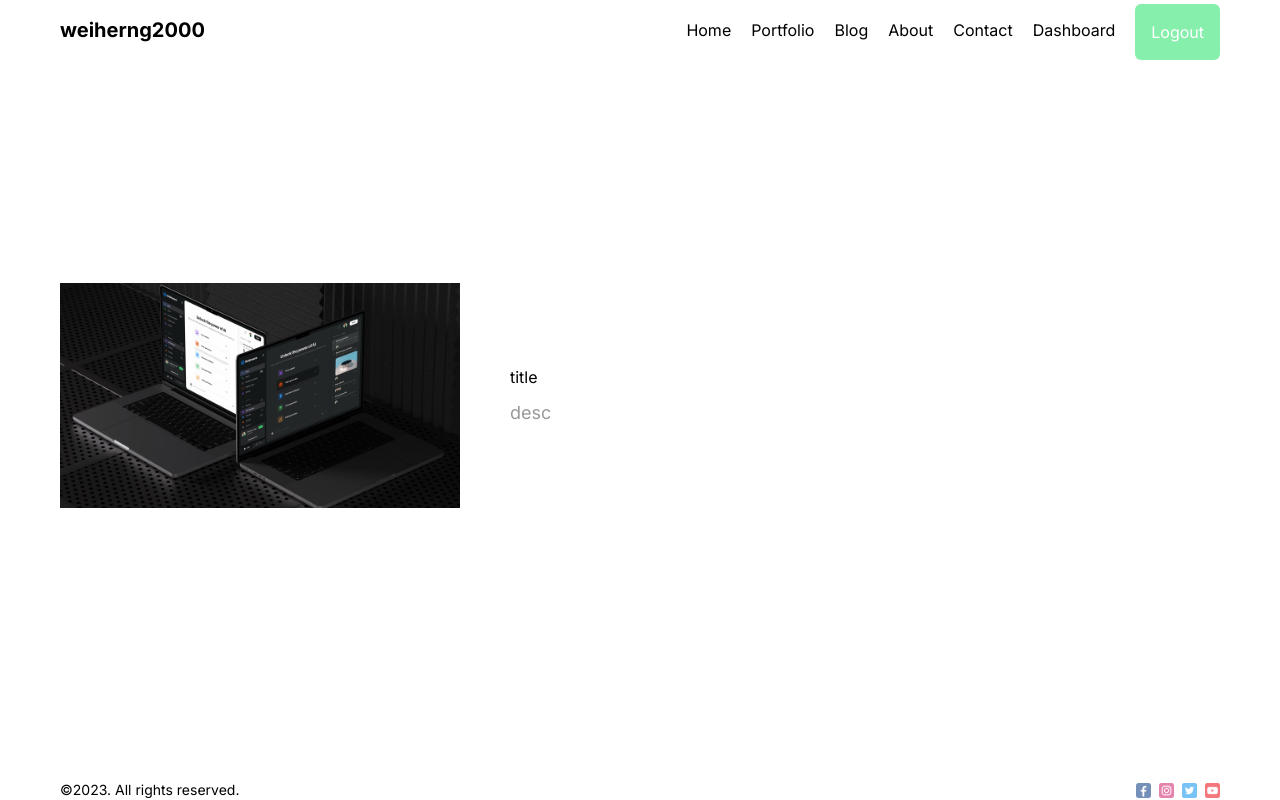
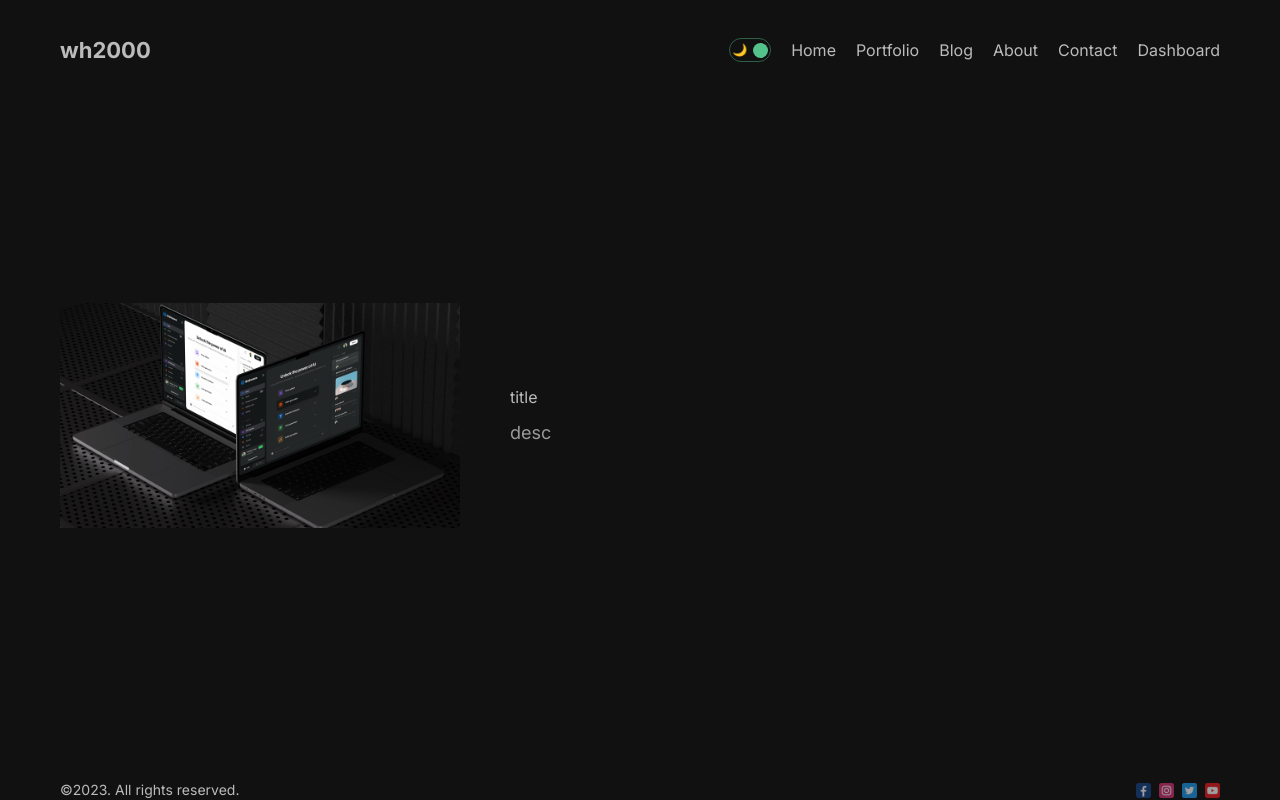
Before and after one commit to weiherng2000/next-fullstack, a Next.js app: page /Blog in a window 1280 px wide. Built offline with nearby package versions, Linux system fonts and the light colour scheme.

Commit message:
added mode

```diff
--- a/src/app/Blog/[id]/page.jsx
+++ b/src/app/Blog/[id]/page.jsx
@@ -1,9 +1,44 @@
 import React from 'react'
+import styles from '@/app/blog/[id]/page.module.css'
+import Image from "next/image";
+import pic from "public/pexels-photo.jpeg";
+
+
 
 const BlogPost = () => {
   return (
-    <div>
-      BlogPost
+    <div className={styles.container}>
+      <div className={styles.top}>
+        <div className={styles.info}>
+          <h1 className={styles.title}>title</h1>
+          <p className={styles.desc}>
+           desc
+          </p>
+          <div className={styles.author}>
+            <Image
+              src= {pic}
+              alt=""
+              width={40}
+              height={40}
+              className={styles.avatar}
+            />
+            <span className={styles.username}>username</span>
+          </div>
+        </div>
+        <div className={styles.imageContainer}>
+          <Image
+            src= {pic}
+            alt=""
+            fill={true}
+            className={styles.image}
+          />
+        </div>
+      </div>
+      <div className={styles.content}>
+        <p className={styles.text}>
+         Random content
+        </p>
+      </div>
     </div>
   );
 };
--- /dev/null
+++ b/src/app/blog/[id]/page.module.css
@@ -0,0 +1,51 @@
+.container {
+}
+
+.top {
+  display: flex;
+}
+
+.info {
+  flex: 1;
+  display: flex;
+  flex-direction: column;
+  justify-content: space-between;
+}
+
+.title{
+  font-size: 40px;
+}
+
+.desc{
+  font-size: 18px;
+  font-weight: 300;
+}
+
+.author {
+  display: flex;
+  align-items: center;
+  gap: 10px;
+}
+
+.avatar {
+  object-fit: cover;
+  border-radius: 50%;
+}
+
+.imageContainer {
+  flex: 1;
+  height: 300px;
+  position: relative;
+}
+
+.image {
+  object-fit: cover;
+}
+
+.content {
+  margin-top: 50px;
+  font-size: 20px;
+  font-weight: 300;
+  color: #999;
+  text-align: justify;
+}
--- a/src/app/layout.js
+++ b/src/app/layout.js
@@ -2,6 +2,7 @@ import './globals.css'
 import { Inter } from 'next/font/google'
 import Navbar from "@/components/navbar/Navbar";
 import Footer from "@/components/footer/Footer";
+import { ThemeProvider } from '@/context/ThemeContext';
 
 const inter = Inter({ subsets: ['latin'] })
 
@@ -14,11 +15,13 @@ export default function RootLayout({ children }) {
   return (
     <html lang="en">
       <body className={inter.className}>
-        <div className = "container">
-            <Navbar/>
-            {children}
-            <Footer/>
-        </div>
+        <ThemeProvider>
+          <div className = "container">
+              <Navbar/>
+              {children}
+              <Footer/>
+          </div>
+        </ThemeProvider>
       </body>
 
     </html>
--- /dev/null
+++ b/src/components/darkmode/Darkmode.jsx
@@ -0,0 +1,19 @@
+'use client'
+import React, { useContext } from "react";
+import styles from '@/components/darkmode/Darkmode.module.css'
+import { ThemeContext } from "@/context/ThemeContext"
+
+const Darkmode = () => {
+  const { toggle,mode } = useContext(ThemeContext);
+  return (
+    <div className={styles.container} onClick={toggle}>
+      <div className={styles.icon} >🌙</div>
+      <div className={styles.icon}>🔆</div>
+      <div
+        className={styles.ball} style={mode === "light" ? { left: "2px" } : { right: "2px" }}
+      />
+    </div>
+  )
+}
+
+export default Darkmode
--- /dev/null
+++ b/src/components/darkmode/Darkmode.module.css
@@ -0,0 +1,24 @@
+.container{
+    width: 42px;
+    height: 24px;
+    border: 1.5px solid #53c28b70;
+    border-radius: 30px;
+    display: flex;
+    align-items: center;
+    justify-content: space-between;
+    padding: 2px;
+    position: relative;
+    cursor: pointer;
+  }
+
+  .icon{
+    font-size: 12px;
+  }
+
+  .ball{
+    width: 15px;
+    height: 15px;
+    background-color: #53c28b;
+    border-radius: 50%;
+    position: absolute;
+  }
--- a/src/components/navbar/Navbar.jsx
+++ b/src/components/navbar/Navbar.jsx
@@ -1,6 +1,8 @@
 "use client"
 import Link from 'next/link'
 import React from 'react'
+import Darkmode from '@/components/darkmode/darkmode'
+import styles from '@/components/navbar/navbar.module.css'
 
 
 const links = [
@@ -38,15 +40,20 @@ const links = [
 
 const Navbar = () => {
   return (
-    <div className = "h-100 flex justify-between items-center">
-       <Link href = "/" className = "font-bold text-xl">weiherng2000</Link>
-       <div className = "flex items-center gap-5">
-          {links.map(link => (
-            <Link key = {link.id} href = {link.url}>{link.title}</Link>
+    <div className={styles.container}>
+        <Link href="/" className={styles.logo}>
+          wh2000
+        </Link>
+        <div className={styles.links}>
+        <Darkmode />
+          {links.map((link) => (
+            <Link key={link.id} href={link.url} className={styles.link}>
+              {link.title}
+            </Link>
           ))}
-          <button className = "mt-1 p-4 border-none bg-green-300 text-white cursor-pointer rounded-md "onClick = {() => {console.log("logged out")}}>Logout</button>
-       </div>
-    </div>
+
+        </div>
+      </div>
   )
 }
 
--- /dev/null
+++ b/src/components/navbar/navbar.module.css
@@ -0,0 +1,27 @@
+.container {
+    height: 100px;
+    display: flex;
+    justify-content: space-between;
+    align-items: center;
+  }
+
+  .logo {
+    font-weight: bold;
+    font-size: 22px;
+
+  }
+
+  .links {
+    display: flex;
+    align-items: center;
+    gap: 20px;
+  }
+
+  .logout {
+    padding: 5px;
+    border: none;
+    background-color: #53c28b;
+    color: white;
+    cursor: pointer;
+    border-radius: 3px;
+  }
--- /dev/null
+++ b/src/context/ThemeContext.js
@@ -0,0 +1,19 @@
+"use client";
+
+import { createContext, useState } from "react";
+
+export const ThemeContext = createContext();
+
+export const ThemeProvider = ({ children }) => {
+  const [mode, setMode] = useState("dark");
+
+  const toggle = () => {
+    setMode((prev) => (prev === "dark" ? "light" : "dark"));
+  };
+
+  return (
+    <ThemeContext.Provider value={{ toggle, mode }}>
+      <div className={`theme ${mode}`}>{children}</div>
+    </ThemeContext.Provider>
+  );
+};
```
